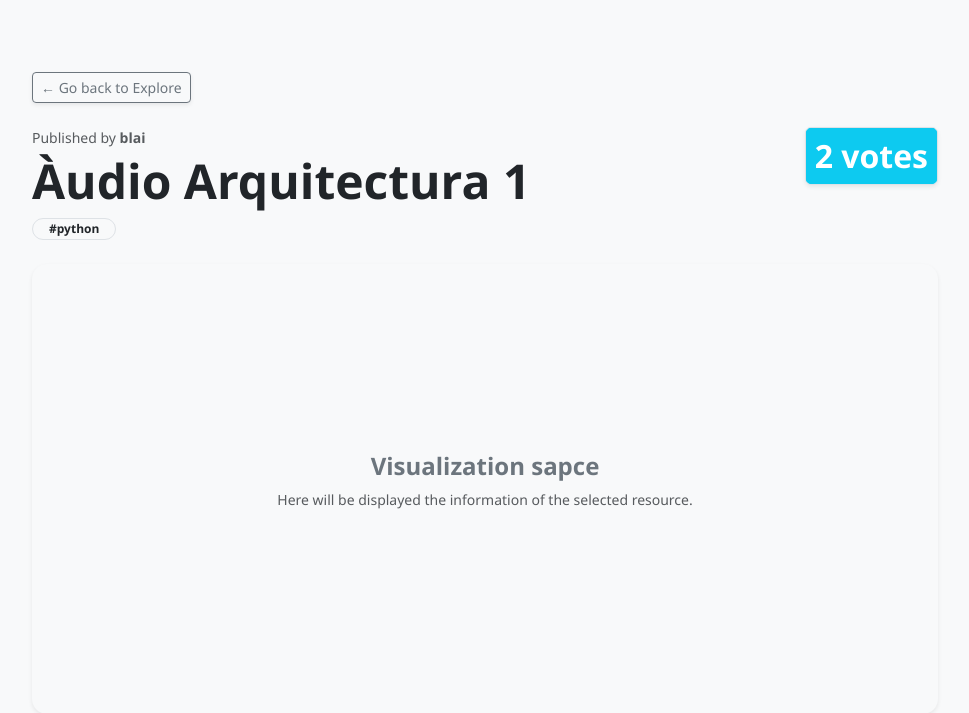
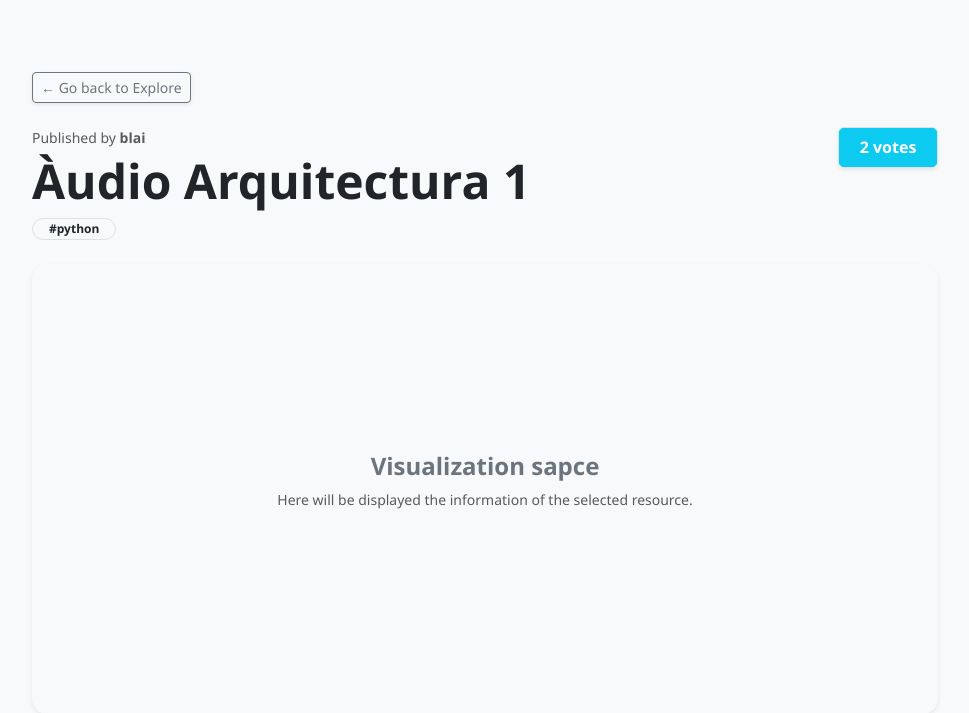
Before and after one commit to eem-3/web-project, a Django app: page /234d6f6b-bb36-4924-a8c1-70dc44e95d52 in a window 1280 px wide. Shown: the part 57-770 px from the top of the page, without its empty margins (155-1124 px from the left). Run offline with Django 5.2, Linux system fonts and the light colour scheme; data comes from the database, SQL or seed files in the repository; both versions use the stored data as it was after the commit; data that the repository does not hold is empty.

Commit message:
Little change

```diff
--- a/templates/components/entity_detail.html
+++ b/templates/components/entity_detail.html
@@ -29,11 +29,11 @@
 
                     {% if entity.up_votes == 1 %}
                     <div class="btn btn-info btn-sm w-100 rounded-0 py-2 text-white fw-bold">
-                        <span class="h6 fw-bold mb-0">{{ entity.up_votes }} votes</span>
+                        <span class="h6 fw-bold mb-0">{{ entity.up_votes }} vote</span>
                     </div>
                     {% else %}
                     <div class="btn btn-info btn-sm w-100 rounded-0 py-2 text-white fw-bold">
-                        <span class="h2 fw-bold mb-0">{{ entity.up_votes }} votes</span>
+                        <span class="h6 fw-bold mb-0">{{ entity.up_votes }} votes</span>
                     </div>
                     {% endif %}
 
```
Also changed, not shown: db.sqlite3.
